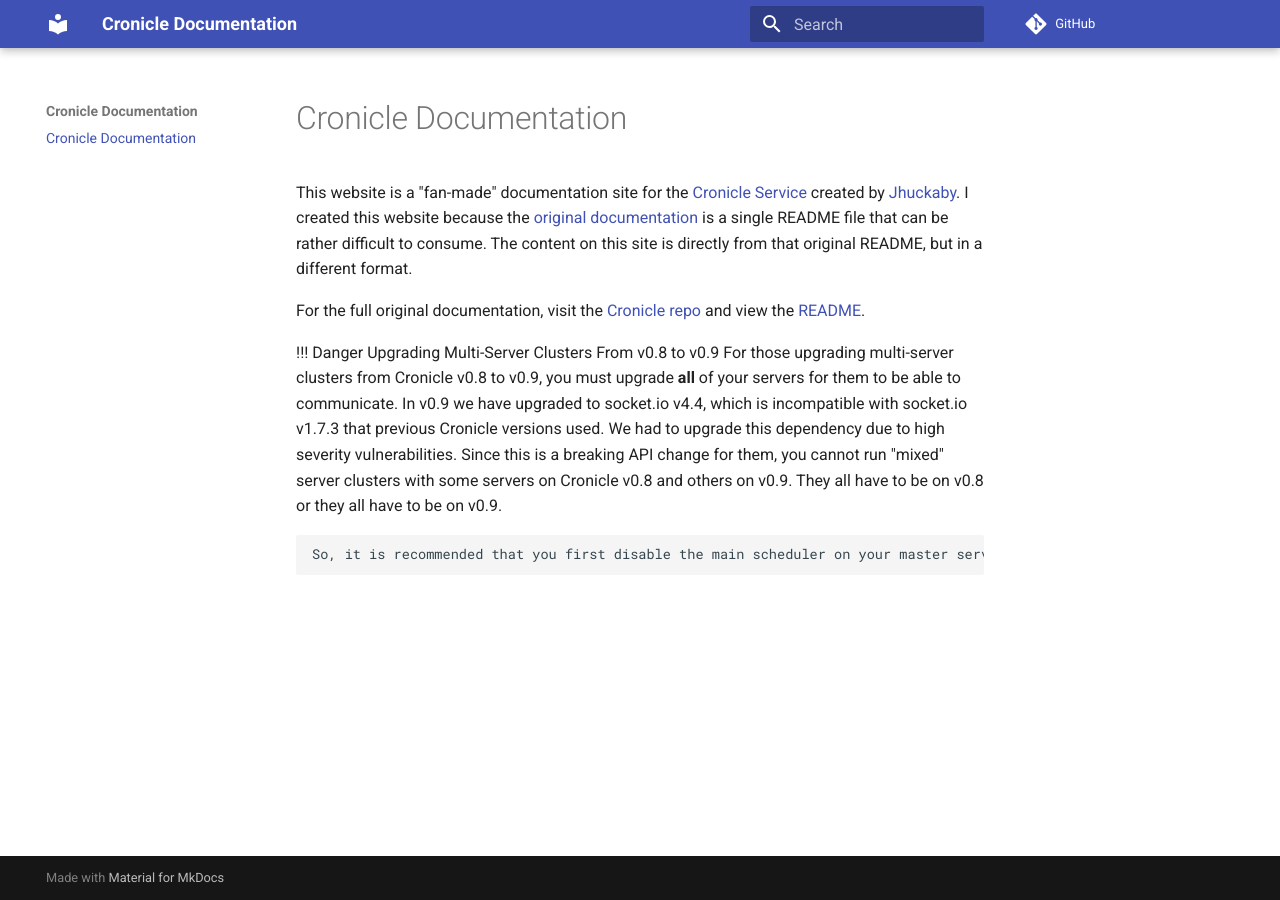
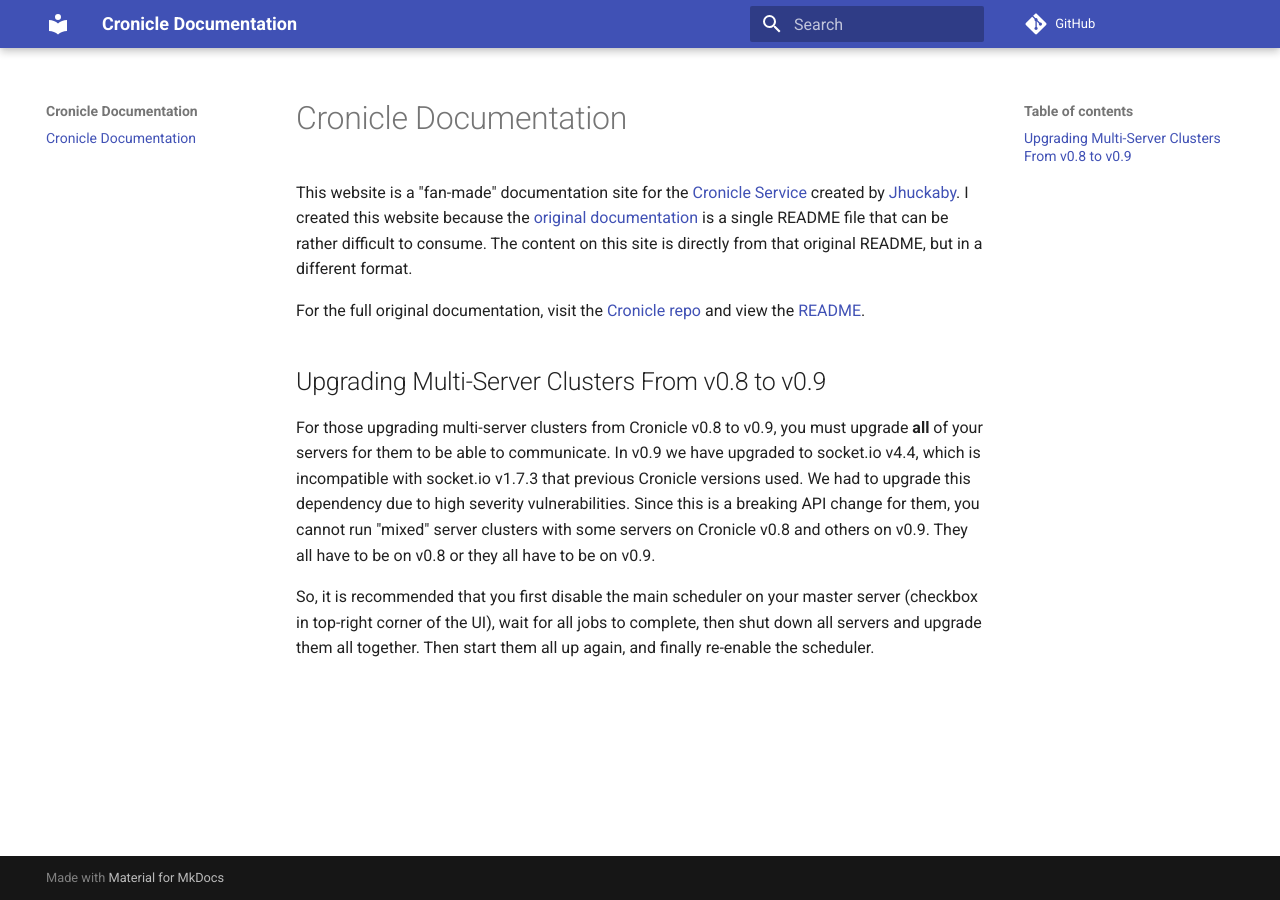
Before and after one commit to 4lch4/Cronicle-Docs, an MkDocs documentation site: the page built from docs/index.md, in a window 1280 px wide. Built offline with MkDocs 1.6.1 and Material for MkDocs 9.7.7, drawn with Linux system fonts in a browser that asks for light colours; comment, search, counter and statistics services are not loaded.

Commit message:
chore: removed admonition

```diff
--- a/docs/index.md
+++ b/docs/index.md
@@ -4,10 +4,11 @@
 
 For the full original documentation, visit the [Cronicle repo][0] and view the [README][2].
 
-!!! Danger Upgrading Multi-Server Clusters From v0.8 to v0.9
-    For those upgrading multi-server clusters from Cronicle v0.8 to v0.9, you must upgrade **all** of your servers for them to be able to communicate. In v0.9 we have upgraded to socket.io v4.4, which is incompatible with socket.io v1.7.3 that previous Cronicle versions used. We had to upgrade this dependency due to high severity vulnerabilities. Since this is a breaking API change for them, you cannot run "mixed" server clusters with some servers on Cronicle v0.8 and others on v0.9. They all have to be on v0.8 or they all have to be on v0.9.
+## Upgrading Multi-Server Clusters From v0.8 to v0.9
 
-    So, it is recommended that you first disable the main scheduler on your master server (checkbox in top-right corner of the UI), wait for all jobs to complete, then shut down all servers and upgrade them all together. Then start them all up again, and finally re-enable the scheduler.
+For those upgrading multi-server clusters from Cronicle v0.8 to v0.9, you must upgrade **all** of your servers for them to be able to communicate. In v0.9 we have upgraded to socket.io v4.4, which is incompatible with socket.io v1.7.3 that previous Cronicle versions used. We had to upgrade this dependency due to high severity vulnerabilities. Since this is a breaking API change for them, you cannot run "mixed" server clusters with some servers on Cronicle v0.8 and others on v0.9. They all have to be on v0.8 or they all have to be on v0.9.
+
+So, it is recommended that you first disable the main scheduler on your master server (checkbox in top-right corner of the UI), wait for all jobs to complete, then shut down all servers and upgrade them all together. Then start them all up again, and finally re-enable the scheduler.
 
 [0]: https://github.com/jhuckaby/Cronicle/
 [1]: https://github.com/jhuckaby
```
